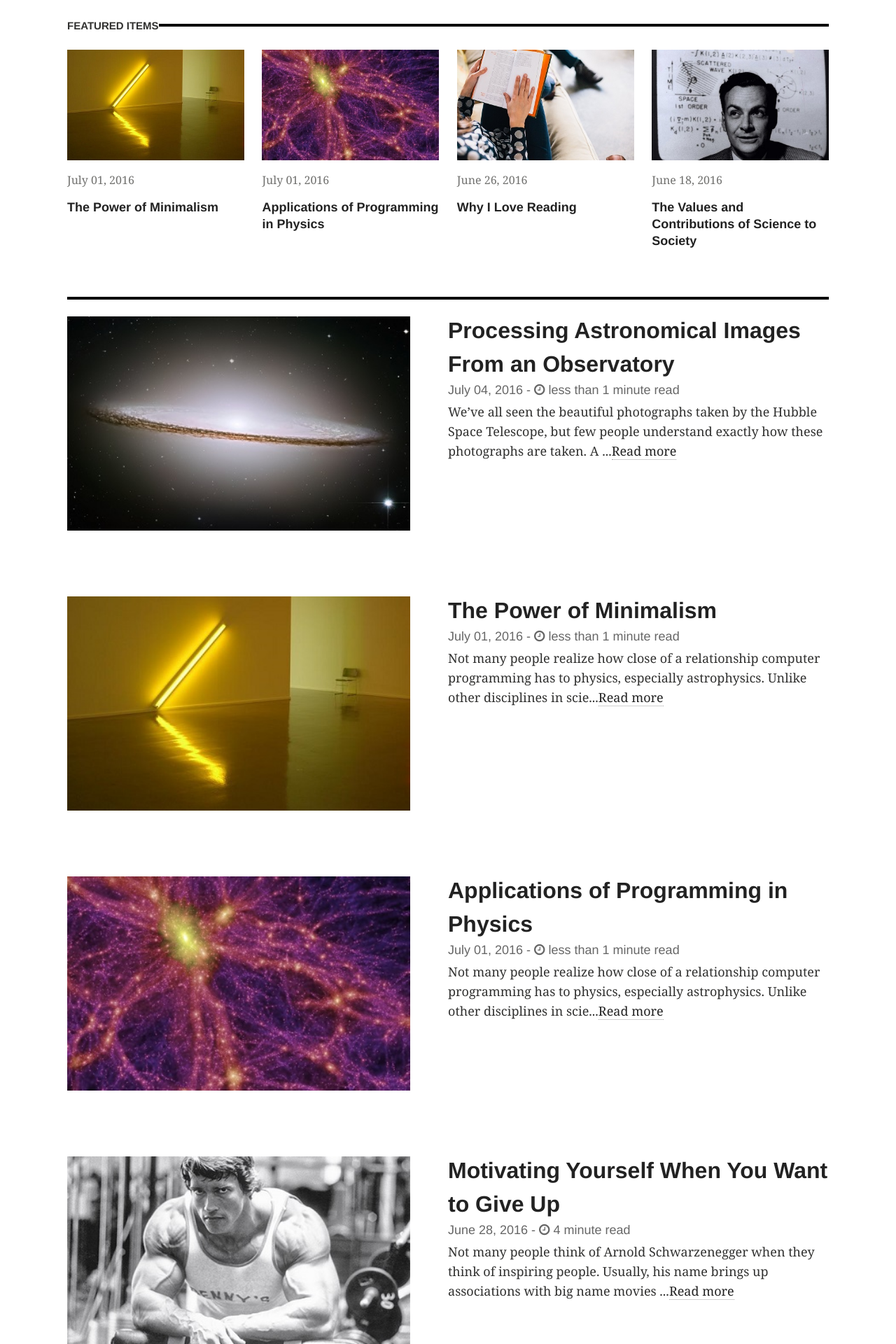
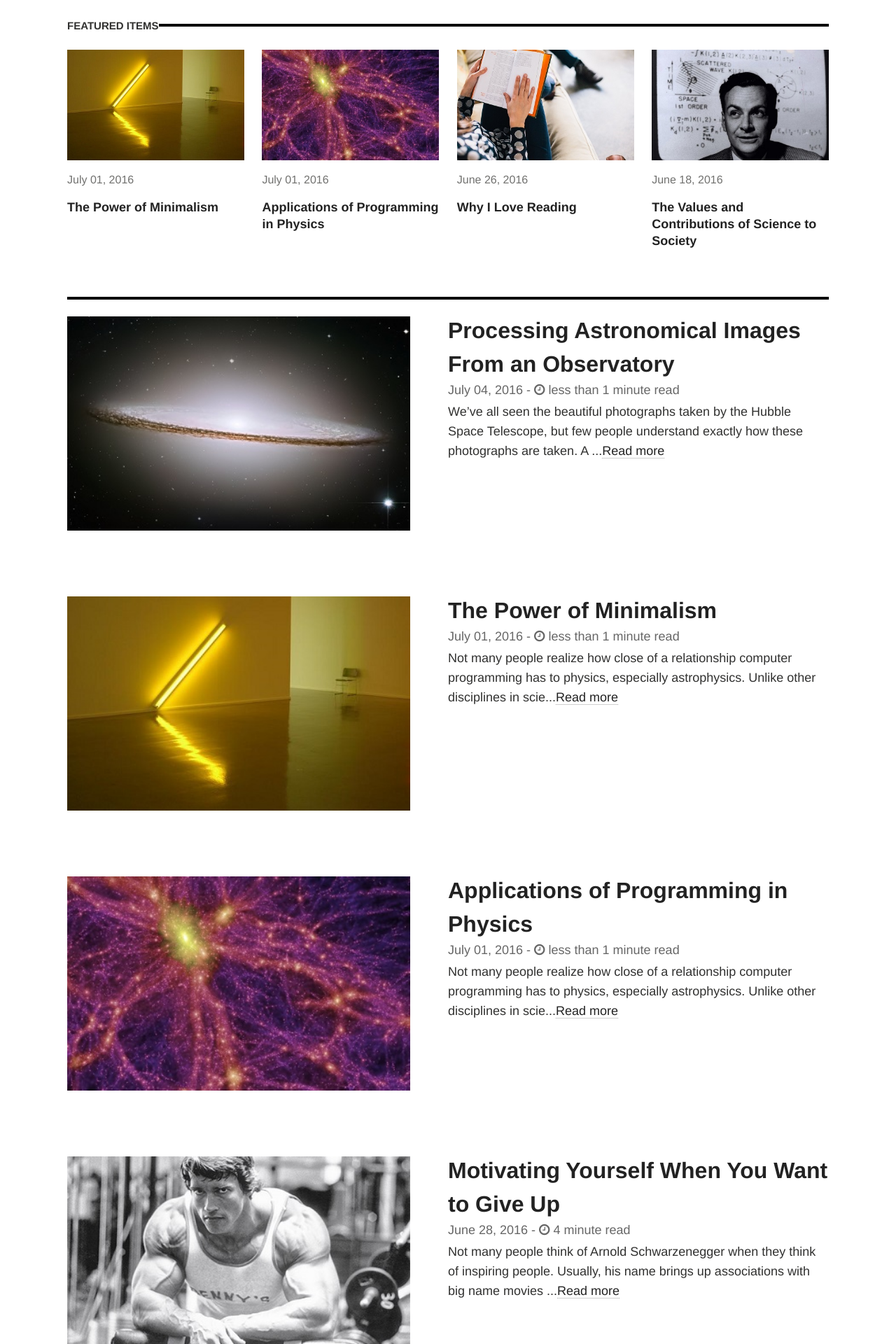
Before and after one commit to LeNPaul/that-hungry-mind, a Jekyll site: the page built from index.md, in a window 1280 px wide. Shown: the part 587-2507 px from the top of the page at 70% size. Built offline with Jekyll 4.4.1, drawn with Linux system fonts in a browser that asks for light colours.

Commit message:
Changed base font to sans serif

```diff
--- a/_sass/_base.scss
+++ b/_sass/_base.scss
@@ -7,7 +7,7 @@
    ========================================================================== */
 
 body {
-	font-family: $base-font;
+	font-family: $heading-font;
 	color: $text-color;
 	@include font-size(16);
 }
```
